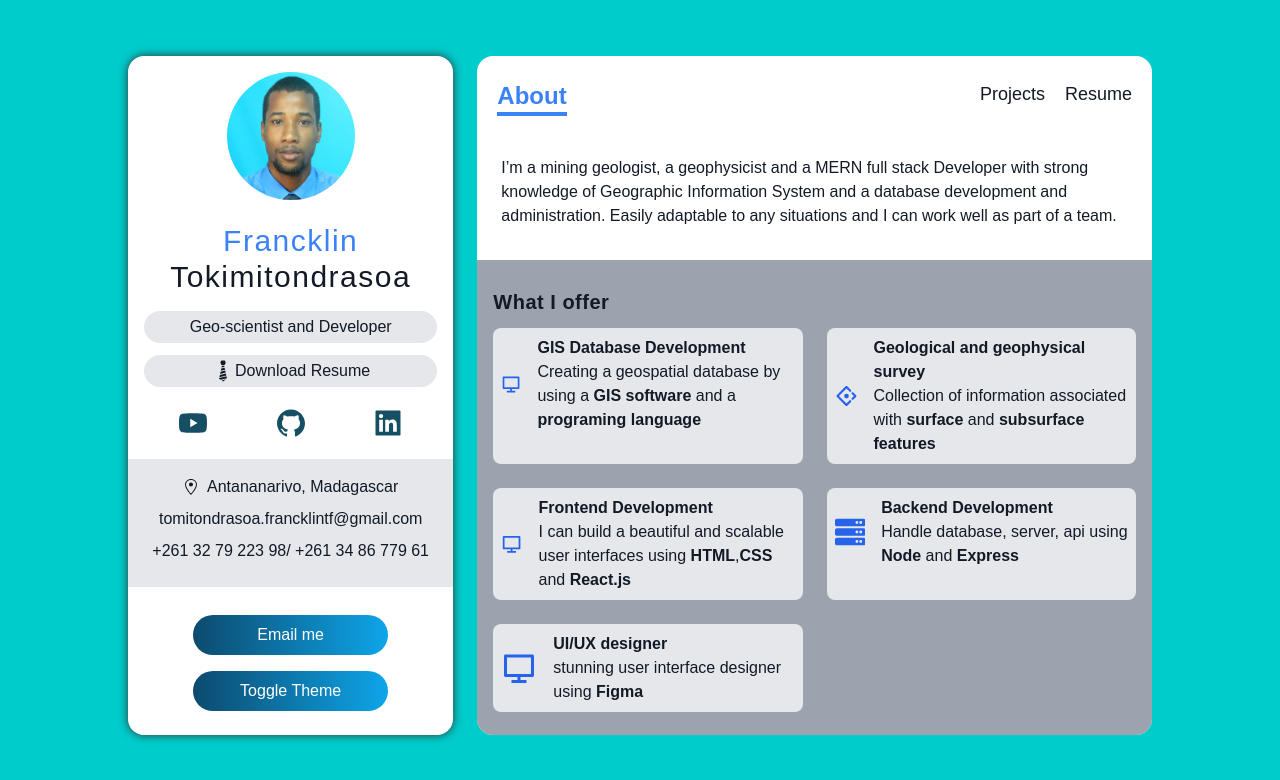
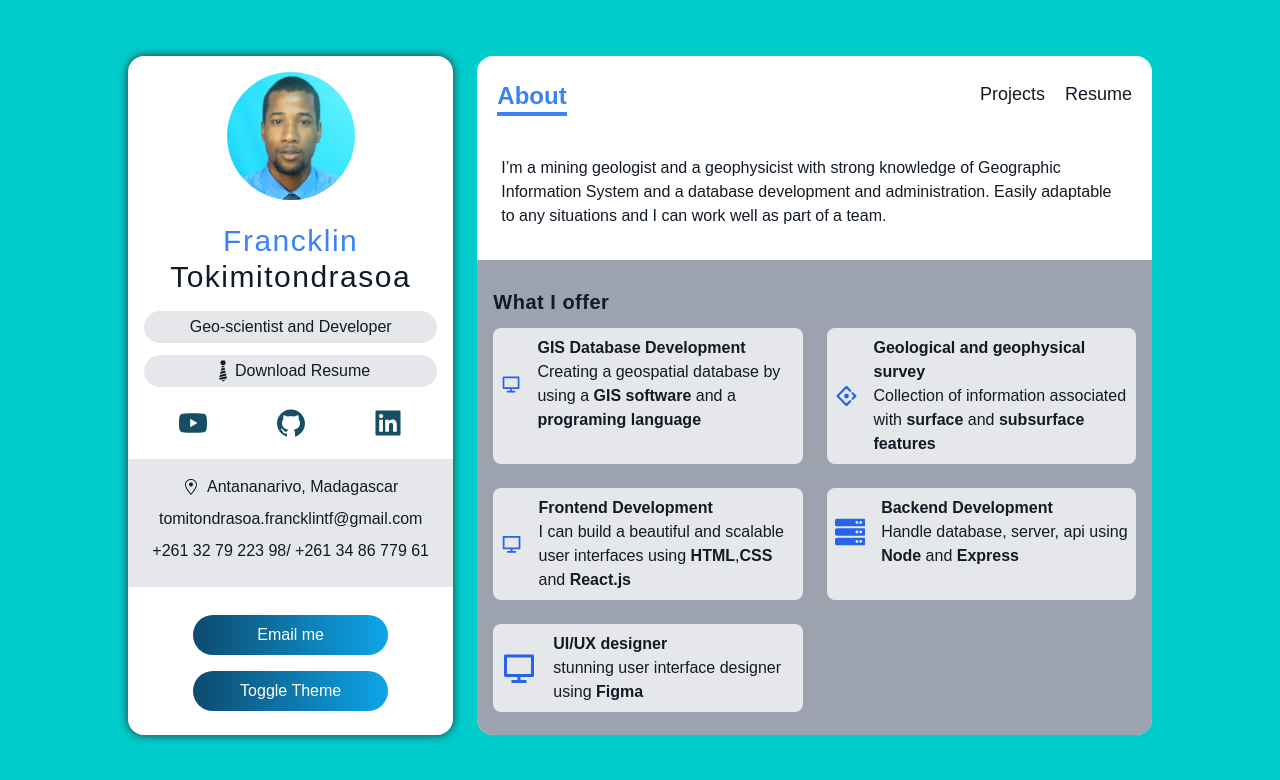
Before and after one commit to Tokimitondrasoa-Francklin/MyPortfolio, a Next.js app: page / in a window 1280 px wide. Shown: the top 780 px of the page. Built offline with nearby package versions, Linux system fonts and the light colour scheme.

Commit message:
Update index.tsx

```diff
--- a/pages/index.tsx
+++ b/pages/index.tsx
@@ -18,7 +18,7 @@ const index = ({endpoint}) => {
 
   return (
     <div className='flex flex-col flex-grow px-6 pt-1'>
-      <h5 className='my-3 font-medium'>I’m a mining geologist, a geophysicist and a MERN full stack Developer with strong knowledge of Geographic Information System and a
+      <h5 className='my-3 font-medium'>I’m a mining geologist and a geophysicist with strong knowledge of Geographic Information System and a
 database development and administration. Easily adaptable to any situations and I can work well as part of
 a team.
 </h5>
```
